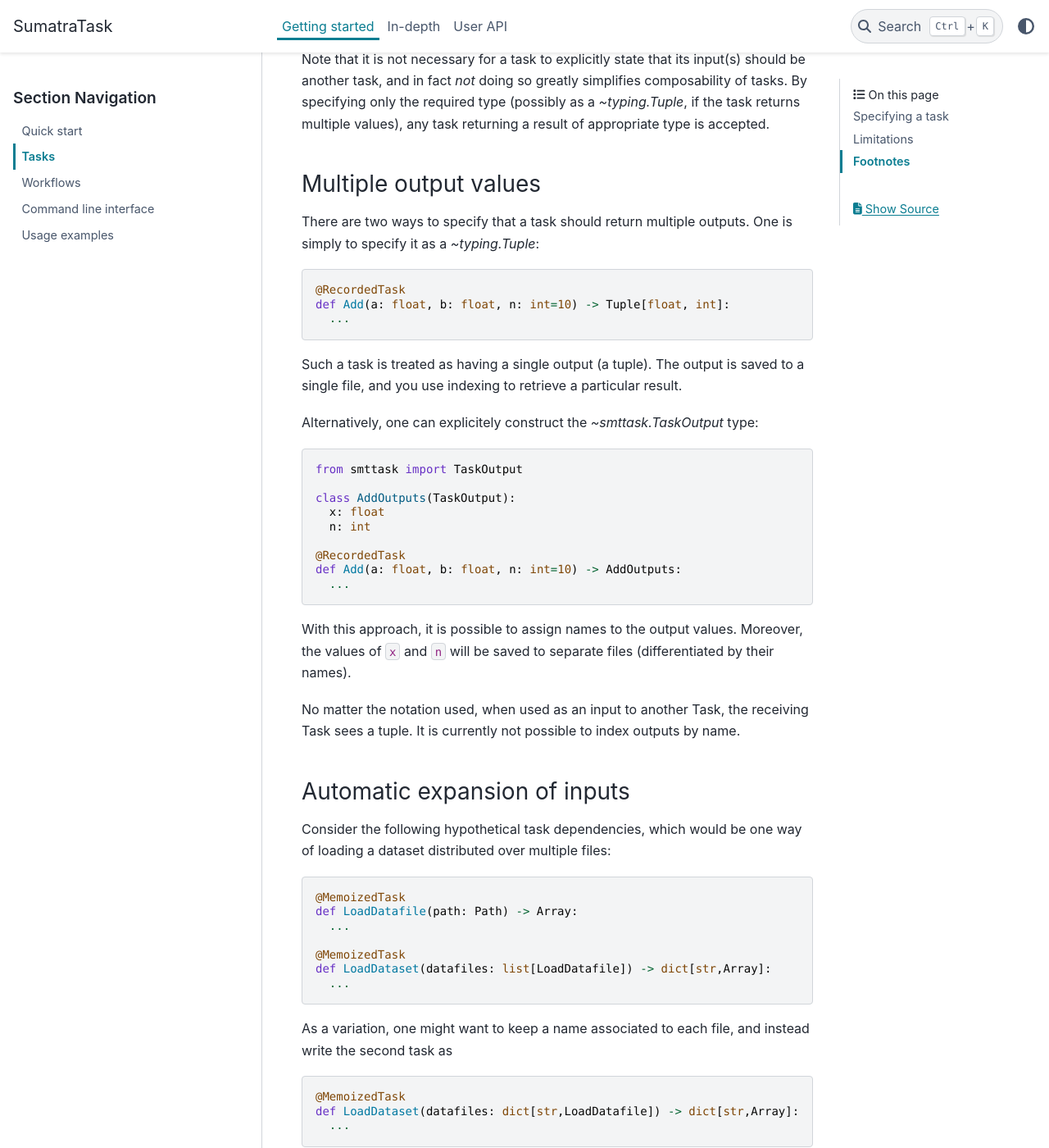
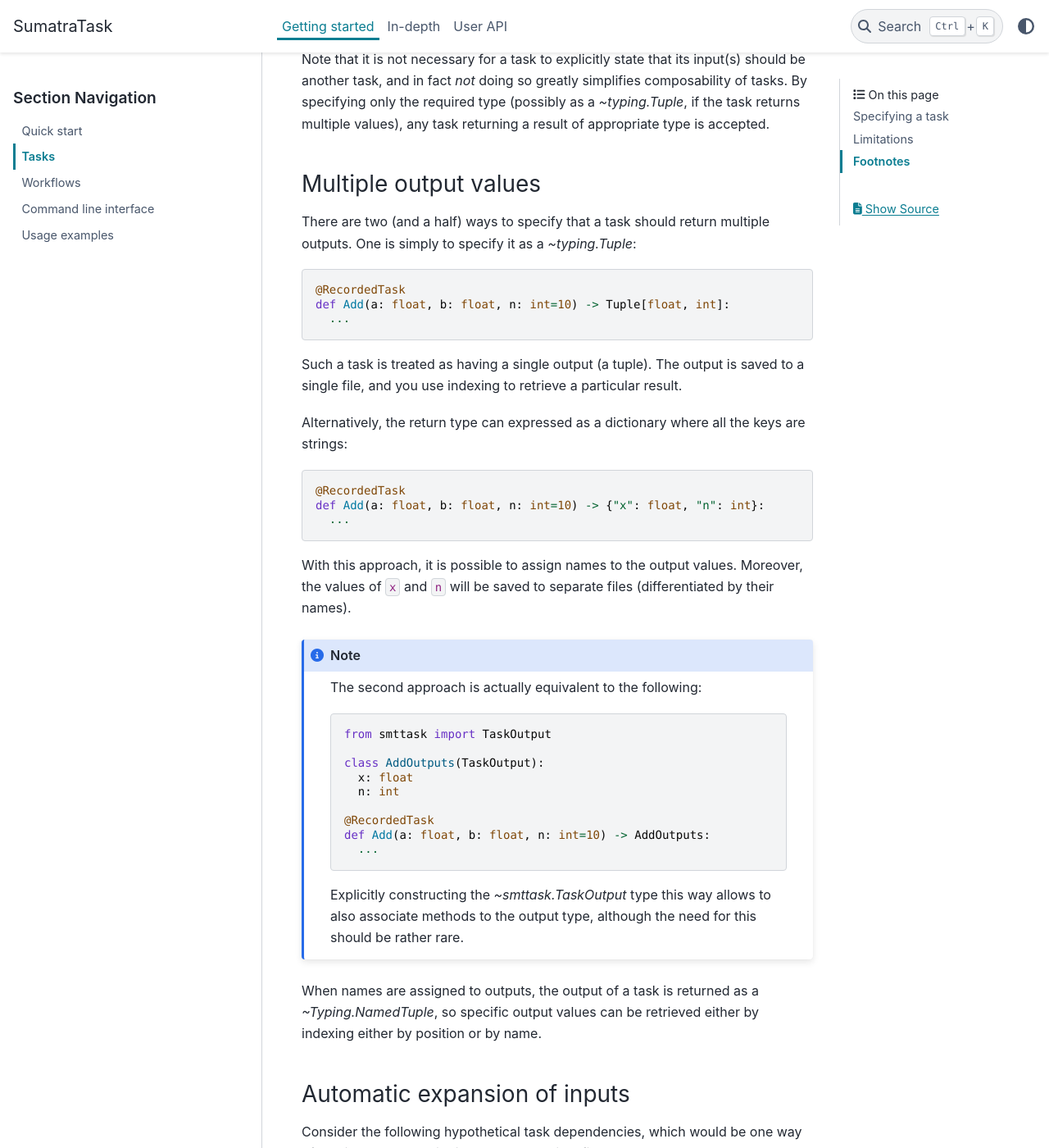
Before and after one commit to alcrene/smttask, a Sphinx documentation site: the page built from docs/getting_started/basics.rst, in a window 1280 px wide and 1400 px high, scrolled down 3043 px. Shown: the whole window at 82% size. Built offline with Sphinx 7.4.7 and the PyData theme 0.15.4, drawn with Linux system fonts in a browser that asks for light colours.

Commit message:
Extend decorators to recognize bare dictionaries as return type annotations
This can be used instead of explicitly defining a TaskOutput class,
if all we need to do is define annotations.
A TaskOutput class is created automatically, using the dictionary for
its type annotations.

```diff
--- a/docs/getting_started/basics.rst
+++ b/docs/getting_started/basics.rst
@@ -114,7 +114,7 @@ Note that it is not necessary for a task to explicitly state that its input(s) s
 
 Multiple output values
 ^^^^^^^^^^^^^^^^^^^^^^
-There are two ways to specify that a task should return multiple outputs. One is simply to specify it as a `~typing.Tuple`:
+There are two (and a half) ways to specify that a task should return multiple outputs. One is simply to specify it as a `~typing.Tuple`:
 
 .. code:: python
 
@@ -124,23 +124,38 @@ There are two ways to specify that a task should return multiple outputs. One is
 
 Such a task is treated as having a single output (a tuple). The output is saved to a single file, and you use indexing to retrieve a particular result.
 
-Alternatively, one can explicitely construct the `~smttask.TaskOutput` type:
+Alternatively, the return type can expressed as a dictionary where all the keys are strings:
 
-.. code:: python
-
-   from smttask import TaskOutput
-
-   class AddOutputs(TaskOutput):
-     x: float
-     n: int
+.. code::
 
    @RecordedTask
-   def Add(a: float, b: float, n: int=10) -> AddOutputs:
+   def Add(a: float, b: float, n: int=10) -> {"x": float, "n": int}:
      ...
 
-With this approach, it is possible to assign names to the output values. Moreover, the values of ``x`` and ``n`` will be saved to separate files (differentiated by their names).
+With this approach, it is possible to assign names to the output values.
+Moreover, the values of ``x`` and ``n`` will be saved to separate files (differentiated by their names).
 
-No matter the notation used, when used as an input to another Task, the receiving Task sees a tuple. It is currently not possible to index outputs by name.
+.. Note:: The second approach is actually equivalent to the following:
+
+   .. code:: python
+
+      from smttask import TaskOutput
+
+      class AddOutputs(TaskOutput):
+        x: float
+        n: int
+
+      @RecordedTask
+      def Add(a: float, b: float, n: int=10) -> AddOutputs:
+        ...
+
+   Explicitly constructing the `~smttask.TaskOutput` type this way allows to
+   also associate methods to the output type, although the need for this
+   should be rather rare.
+
+When names are assigned to outputs, the output of a task is returned as a
+`~Typing.NamedTuple`, so specific output values can be retrieved either
+by indexing either by position or by name.
 
 Automatic expansion of inputs
 ^^^^^^^^^^^^^^^^^^^^^^^^^^^^^^
```
Also changed, not shown: 3 other files.
